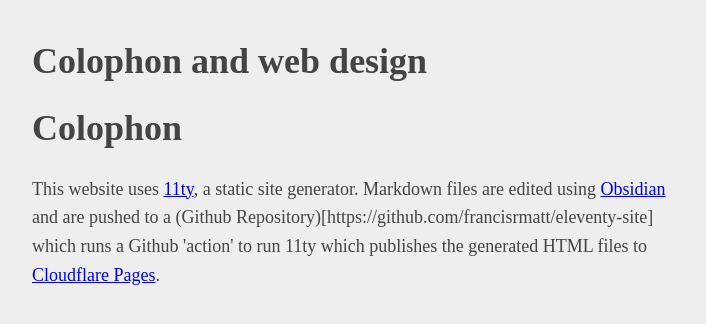
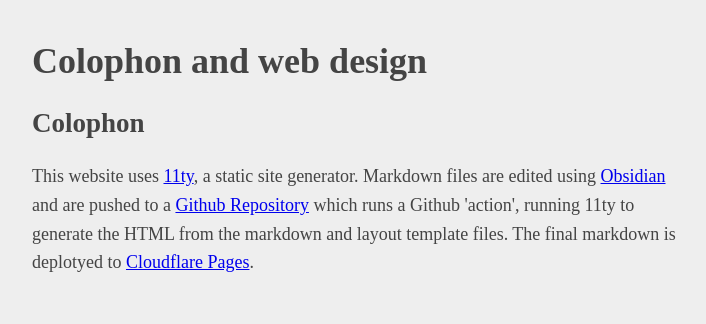
Before and after one commit to francisrmatt/eleventy-site, an Eleventy site: page src/posts/design.md in a window 1280 px wide. Shown: the whole page, without its empty margins (283-989 px from the left). Built offline with nearby package versions, Linux system fonts and the light colour scheme; Eleventy itself is replaced by a stand-in of ours; files that its build step writes are made by us from their sources.

Commit message:
grammar and link

```diff
--- a/src/posts/design.md
+++ b/src/posts/design.md
@@ -4,6 +4,6 @@ layout: 'layouts/post.html'
 displayOrder: 1
 ---
 
-# Colophon
+## Colophon
 
-This website uses [11ty](https://www.11ty.dev/), a static site generator. Markdown files are edited using [Obsidian](https://obsidian.md/) and are pushed to a (Github Repository)[https://github.com/francisrmatt/eleventy-site] which runs a Github 'action' to run 11ty which publishes the generated HTML files to [Cloudflare Pages](https://pages.cloudflare.com/).
+This website uses [11ty](https://www.11ty.dev/), a static site generator. Markdown files are edited using [Obsidian](https://obsidian.md/) and are pushed to a [Github Repository](https://github.com/francisrmatt/eleventy-site) which runs a Github 'action', running 11ty to generate the HTML from the markdown and layout template files. The final markdown is deplotyed to [Cloudflare Pages](https://pages.cloudflare.com/).
```
